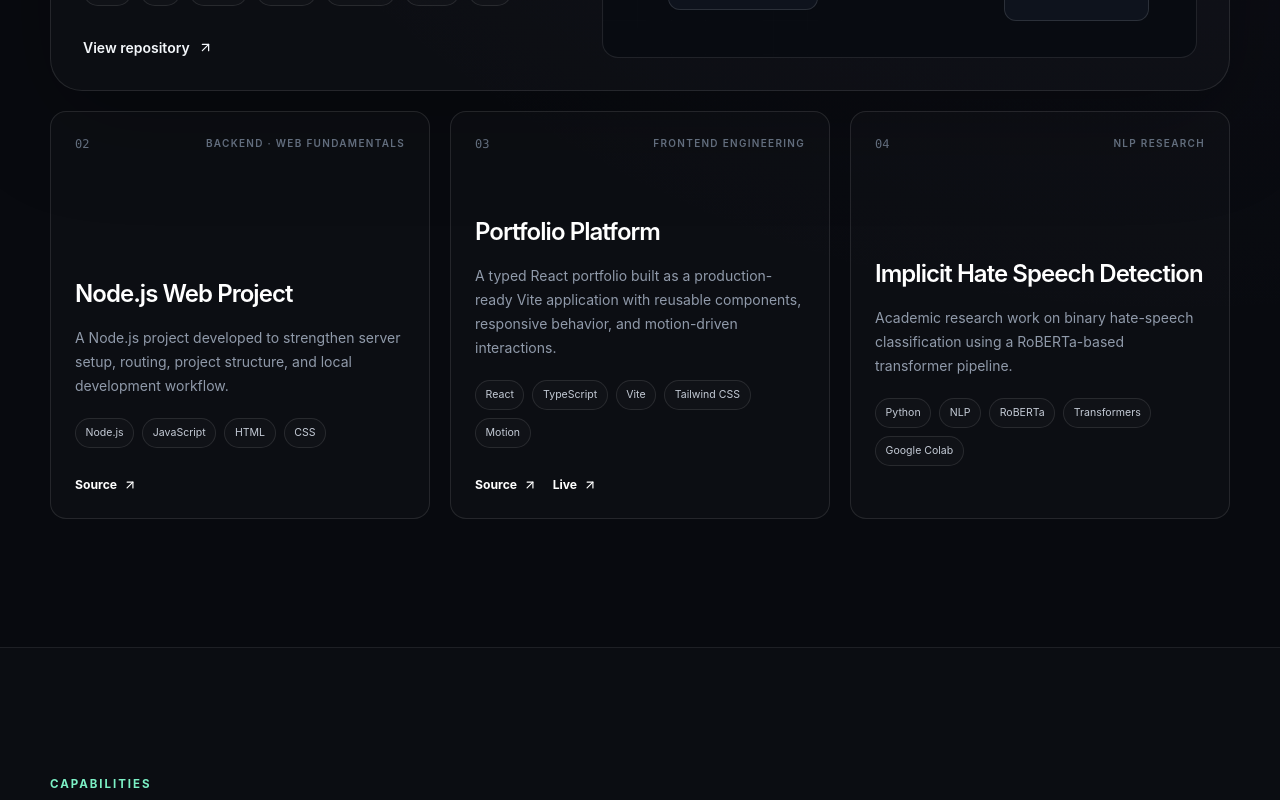
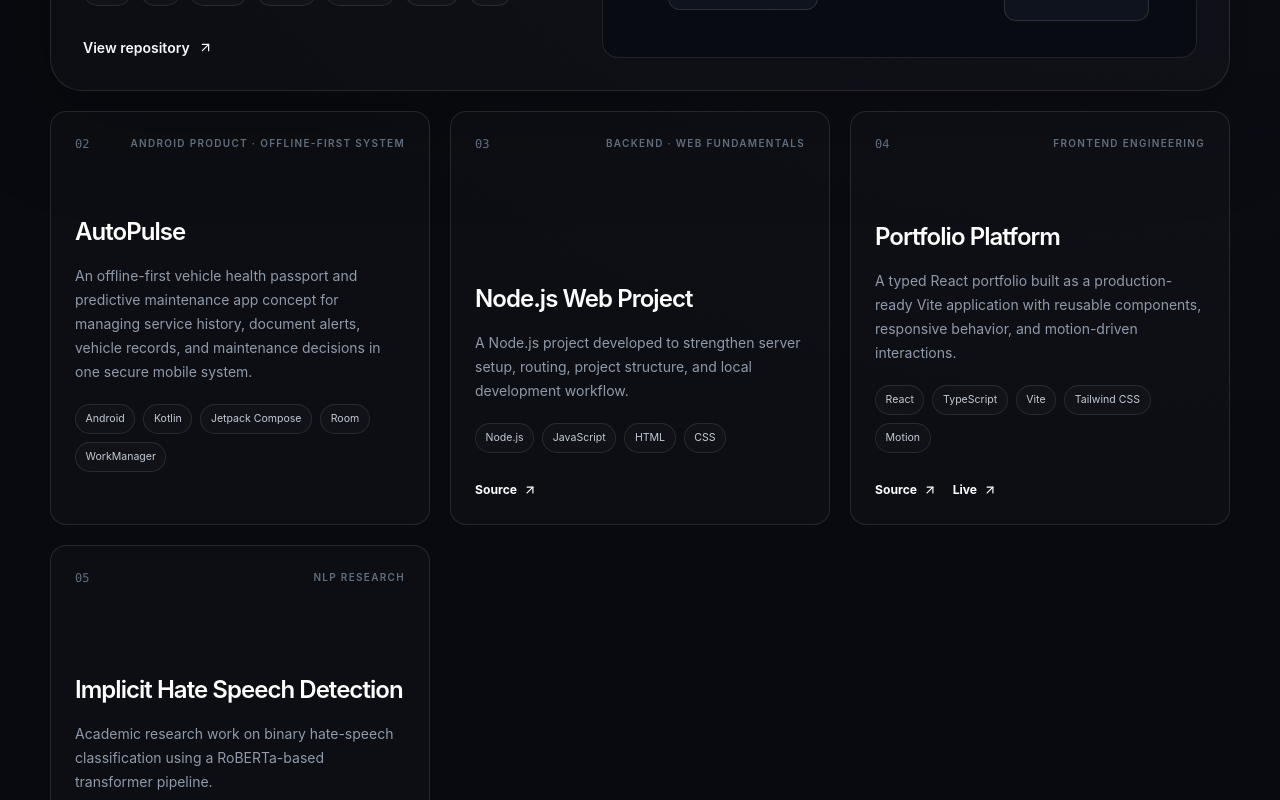
Before and after one commit to nishanthkj77/Portfolio, a React (Vite) app: page / in a window 1280 px wide. Shown: the part 1700-2500 px from the top of the page. Built offline with nearby package versions, Linux system fonts and the light colour scheme.

Commit message:
Add AutoPulse project to portfolio
Updated project details and indices in projects.ts.

```diff
--- a/src/data/projects.ts
+++ b/src/data/projects.ts
@@ -1,4 +1,4 @@
-import type { Project } from "../types";
+ import type { Project } from "../types";
 
 export const projects: Project[] = [
   {
@@ -19,8 +19,24 @@ export const projects: Project[] = [
     featured: true,
   },
   {
+    id: "autopulse",
+    index: "02",
+    title: "AutoPulse",
+    category: "Android product · Offline-first system",
+    summary:
+      "An offline-first vehicle health passport and predictive maintenance app concept for managing service history, document alerts, vehicle records, and maintenance decisions in one secure mobile system.",
+    details: [
+      "Vehicle-type based service and maintenance tracking",
+      "Document expiry alerts for insurance, registration, PUC, permit, and service records",
+      "Offline-first local data storage designed for privacy and reliability",
+      "Predictive maintenance logic based on odometer, service intervals, and vehicle usage",
+      "Planned OCR-assisted document reading to reduce manual entry",
+    ],
+    stack: ["Android", "Kotlin", "Jetpack Compose", "Room", "WorkManager", "ML Kit"],
+  },
+  {
     id: "nodejs-web",
-    index: "02",
+    index: "03",
     title: "Node.js Web Project",
     category: "Backend · Web fundamentals",
     summary:
@@ -35,7 +51,7 @@ export const projects: Project[] = [
   },
   {
     id: "portfolio-platform",
-    index: "03",
+    index: "04",
     title: "Portfolio Platform",
     category: "Frontend engineering",
     summary:
@@ -52,7 +68,7 @@ export const projects: Project[] = [
   },
   {
     id: "roberta-research",
-    index: "04",
+    index: "05",
     title: "Implicit Hate Speech Detection",
     category: "NLP research",
     summary:
```
